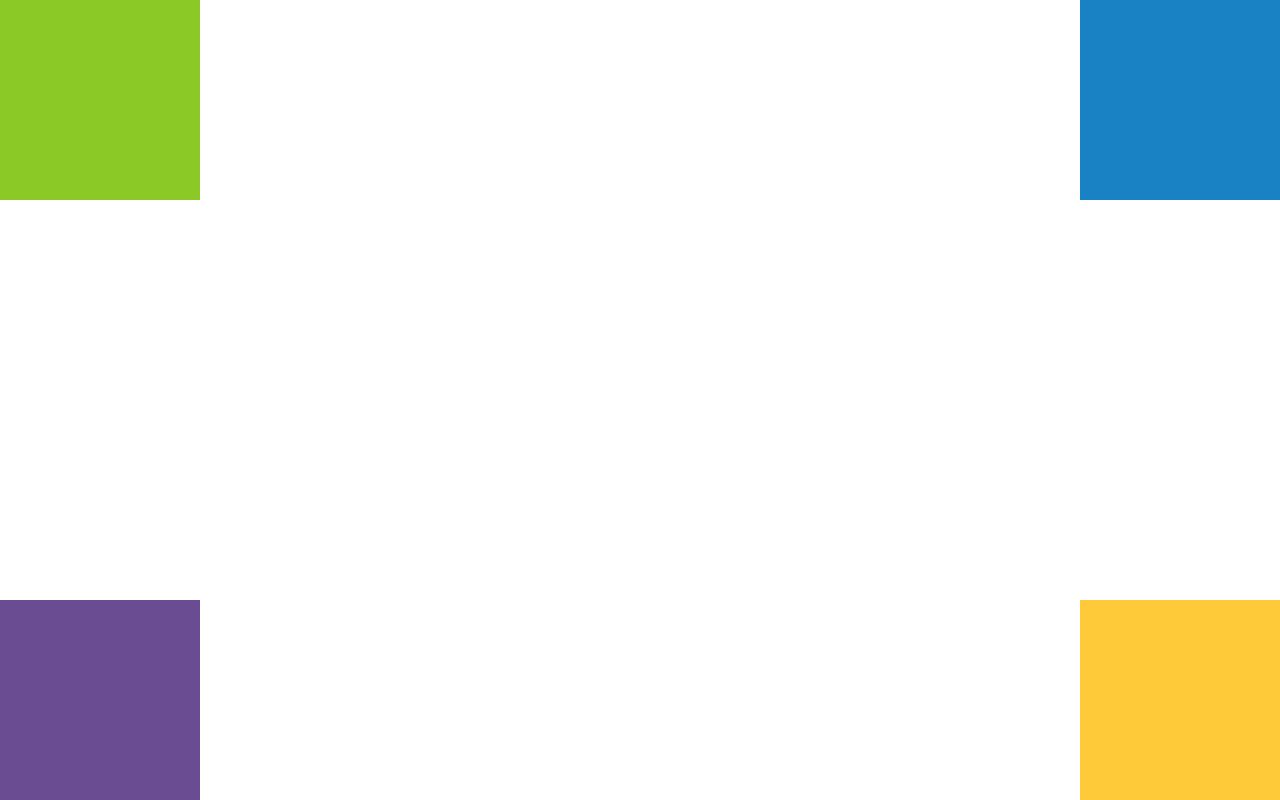
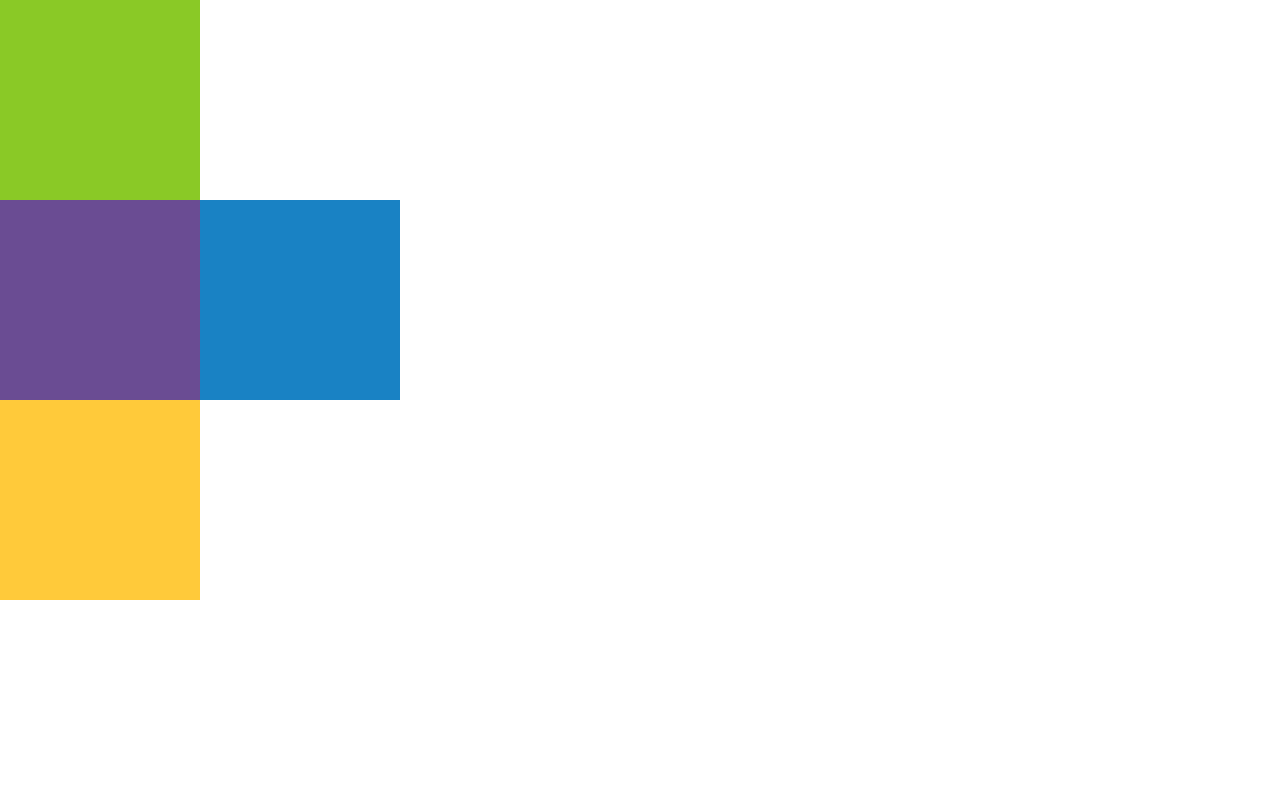
Before and after one commit to Gocchi/Positioning, a plain HTML site: page index.html in a window 1280 px wide. Drawn offline with Linux system fonts and the light colour scheme.

Commit message:
cuarto reto

```diff
--- a/assets/css/style.css
+++ b/assets/css/style.css
@@ -11,29 +11,28 @@
 .caja{
 	width: 200px;
 	height: 200px;
-	position: absolute;
+
 }
 
 #verde{
 	background-color: #8AC926;
-	left:0;
-	top:0;
+
 }
 
 #azul{
 	background-color: #1982C4;
-	right:0;
-	top:0;
+	left:200px;
+	right: 200px;
+	position: absolute;
+
 }
 
 #morado{
 	background-color: #6A4C93;
-	left:0;
-	bottom:0;
+
 }
 
 #amarillo{
 	background-color: #FFCA3A;
-	right:0;
-	bottom:0;
+
 }
```
